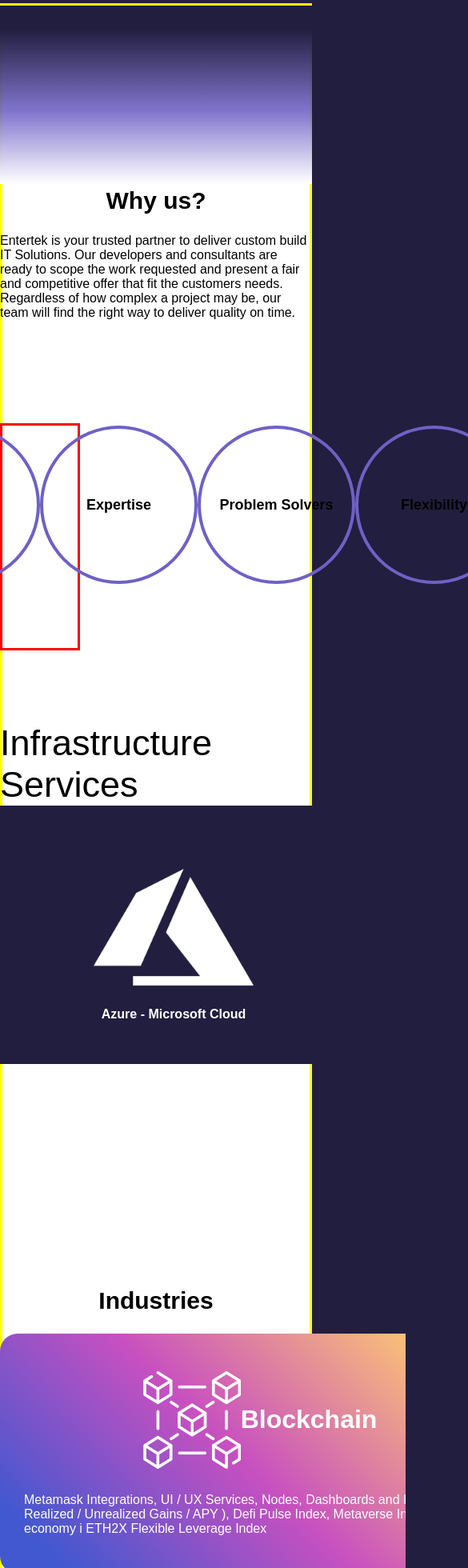
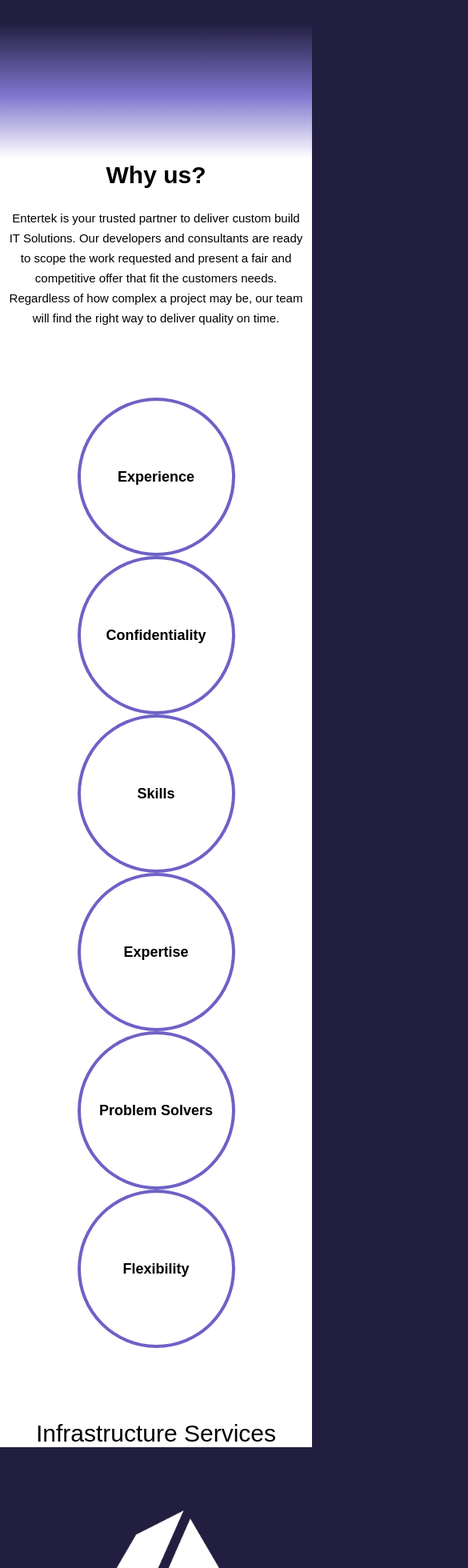
Before and after one commit to Ajokma/EnterTek-Solutions, a React (Create React App) app: page / in a window 390 px wide. Shown: the part 4998-6958 px from the top of the page at 80% size, 585 px wide, since content can reach past the window. Built offline with nearby package versions, Linux system fonts and the light colour scheme.

Commit message:
AJUSTES MARZO 2022

```diff
--- a/src/AboutUs.jsx
+++ b/src/AboutUs.jsx
@@ -10,7 +10,7 @@ function AboutUs() {
                 <div className=" flex about-us-text-containter ">
                     <div className="flex flex-column">
                         <h1 className=" title-section color-white poppins-font">About us</h1>
-                        <img src={About} alt="" />
+                        <img className='img-about' src={About} alt="" />
                     </div>
                     <div className="about-us-paragraph-container flex flex-column">
                     <p className="about-us-paragraph poppins-font color-white">
@@ -23,7 +23,7 @@ function AboutUs() {
                     </div>
             </div>
             <h1 className=" title-section margin-bottom-55 color-white poppins-font">Our team</h1>
-            <div className='flex'>
+            <div className='flex container-img-team'>
                         <div className='personas-img '>
                             <img width={415} src={p3} alt="" />
                             <div className=' flex flex-column poppins-font color-white'>
--- a/src/App.css
+++ b/src/App.css
@@ -465,7 +465,7 @@ a:hover{
 }
 
 .capa-2{
-  opacity: 1;
+  opacity: 0;
 }
 
 .font-text-chico{
@@ -790,6 +790,12 @@ input::placeholder {
     border-radius: 50%;
   }
 
+  .container-img-team{
+    width: 100vw;
+    overflow-x: scroll;
+    overflow-y: hidden;
+  }
+
   .p-container-data-circle{
     width: 100vw;
     position: absolute;
@@ -805,32 +811,77 @@ input::placeholder {
     cursor:pointer;
   }
 
+  .img-about{
+    width: 40%;
+    position: absolute;
+    left: 0;
+    top:20px;
+  }
+
+  .color-why{
+    width: 100vw;
+    height: 193.3px;
+    background: linear-gradient(180deg, #221E3F 13.02%, rgba(111, 98, 199, 0.88) 59.37%, #FFFFFF 100%);
+  }
+
+  .offices-container{
+    margin-top: 150px;
+    padding-top: 80px;
+    width: 100vw;
+    height: 100%;
+    background: #6F62C7;
+  }
 
 .why-text-container{
   width: 100%;
 }
 
+.medidas-img{
+  width: 100vw;
+}
+
+.subtitle-section{
+  font-weight: 100;
+  font-size: 30px;
+  text-align: center;
+}
+.title-section.margin-top-75.margin-bottom-55.poppins-font{
+  margin-top: 130px;
+  margin-bottom: 30px;
+}
+
   .pro-containers{
-    width: 100px;
+    width: 100vw;
     margin-top: 80px;
-    align-items: flex-start;
-    border: solid red;
+    flex-direction: column;
+    align-items: center;
   }
 
 .whyus-container{
-  width: 100%;
-  height: 3800px;
+  width: 100vw;
   background: white;
-  border: solid yellow;
 }
 
 .p-text-container{
   width: 100vw;
   height: 157px;
+  padding-left: 10px;
+  padding-right: 10px;
+  font-size: 15px;
+  line-height: 25px;
+  text-align: center;
 }
 
 .why-text-container{
   width: 100vw;
+}
+
+.industries-containers{
+  width: 100vw;
+  overflow-x: scroll;
+  overflow-y: hidden;
+  padding-left: 4vw;
+  padding-right: 4vw;
 }
 
   .circle-data-purplue{
@@ -847,6 +898,25 @@ input::placeholder {
     background: linear-gradient(44.63deg, #0093E9 9.23%, #80D0C7 89%);
     border-radius: 50%;
   }
+
+  .industrie-containter-item-1{
+    padding-top: 30px;
+    min-width: 350px;
+    height: 430px;
+    border-radius: 22px;
+    background: linear-gradient(44.63deg, #4158D0 9.23%, #C850C0 47.04%, #FFCC70 89%);
+  }
+
+
+.industrie-containter-item-2{
+  padding-top: 30px;
+  min-width: 350px;
+  height: 430px;
+  margin-left: 30px;
+  margin-right: 30px;
+  border-radius: 22px;
+  background: linear-gradient(44.63deg, #0093E9 9.23%, #80D0C7 89%);
+}
 
   .title-circle-data{
     font-family: Poppins;
--- a/src/NavBar.jsx
+++ b/src/NavBar.jsx
@@ -15,8 +15,6 @@ function NavBar({scrollNav}) {
                     <li>
                         <NavLink className="navbar-options color-white text-decoration-none" to="/EnterTek-Solutions/:services-desktop">Services</NavLink></li>
                     <li> <a className="navbar-options color-white text-decoration-none" href="#contact">Industries</a></li>
-                    <li>
-                        <NavLink className="navbar-options color-white text-decoration-none" to="/EnterTek-Solutions/:services-desktop">Blog</NavLink></li>
                     <li> <a className="navbar-options color-white text-decoration-none" href="#contact">Contact</a></li>
                     <select className="navbar-options poppins-font color-white select " >
                         <option value="">English</option>
--- a/src/NavBarMobile.jsx
+++ b/src/NavBarMobile.jsx
@@ -24,6 +24,10 @@ function NavBarMobile({scrollNav}) {
 
                     </li>
                     <li onClick={showMenuOption} >
+                        <NavLink className="navbar-options color-white text-decoration-none" to=":services-desktop">Industries</NavLink>
+
+                    </li>
+                    <li onClick={showMenuOption} >
                     <NavLink className="navbar-options color-white text-decoration-none" to=":services-desktop">Contact</NavLink>
                     </li>
                 </ul>
--- a/src/WhyUs.jsx
+++ b/src/WhyUs.jsx
@@ -34,13 +34,14 @@ const [showDesc1, setShowDesc1] =useState(true);
           <p className=' p-text-container poppins-font margin-top-15'> Entertek is your trusted partner to deliver custom build IT Solutions. Our developers and consultants are ready to scope the work requested and present a fair and competitive offer that fit the customers needs. Regardless
           of how complex a project may be, our team  will find the right way to deliver quality on time.
           </p>
+          </div>
           <div  className='pro-containers flex justify-content-center '>
           <div onClick={showDescF1} className=' flex flex-column '>
             <div className='pro-circle flex flex-column '>
               <h2 className='poppins-font pro-title-circle'>Experience</h2>
             </div>
             <div className={showDesc1?("capa-2"):( "capa flex flex-column" )}>
-                <p className='poppins-font color-white font-text-chico' >Web Developers with over xxx years of experience, with significant international exposure.</p>
+                <p className='poppins-font color-white font-text-chico' >{showDesc1?(""):( "Web Developers with over xxx years of experience, with significant international exposure." )}</p>
             </div>
             </div>
             <div onClick={showDescF} className=' flex flex-column '>
@@ -48,7 +49,7 @@ const [showDesc1, setShowDesc1] =useState(true);
               <h2  className='poppins-font pro-title-circle'>Confidentiality</h2>
               </div>
               <div className={showDesc?("capa-2"):( "capa flex flex-column" )}>
-                <p className='poppins-font color-white font-text-chico' >We keep our clients' information and ideas confidential.</p>
+                <p className='poppins-font color-white font-text-chico' >{showDesc?(""):( "We keep our clients' information and ideas confidential." )}</p>
               </div>
             </div>
 
@@ -66,7 +67,7 @@ const [showDesc1, setShowDesc1] =useState(true);
             </div>
           </div>
 
-      </div>
+
       </div>
       <div className=' img-container flex flex-column'>
       <h1 className='subtitle-section  poppins-font'>Infrastructure Services</h1>
@@ -99,7 +100,8 @@ const [showDesc1, setShowDesc1] =useState(true);
             </div>
 
             <div className='why-text-container'>
-              <h1 className='title-section margin-top-75 margin-bottom-55 poppins-font'>Industries</h1><div className='flex industries-containers'>
+              <h1 className='title-section margin-top-75 margin-bottom-55 poppins-font'>Industries</h1>
+              <div className='flex industries-containers'>
                 <div  className='industrie-containter-item-1 flex flex-column'>
                   <div className='flex flex-center flex-center-2'>
                     <img height="122px" src={Block} alt="" />
@@ -127,7 +129,7 @@ const [showDesc1, setShowDesc1] =useState(true);
 
       <div className='offices-container flex flex-column  '>
         <h2 className='title-section poppins-font color-white margin-bottom-55 '> our offices</h2>
-              <img src={World} alt="" />
+              <img className='medidas-img' src={World} alt="" />
             </div>
 
   </div>
```
